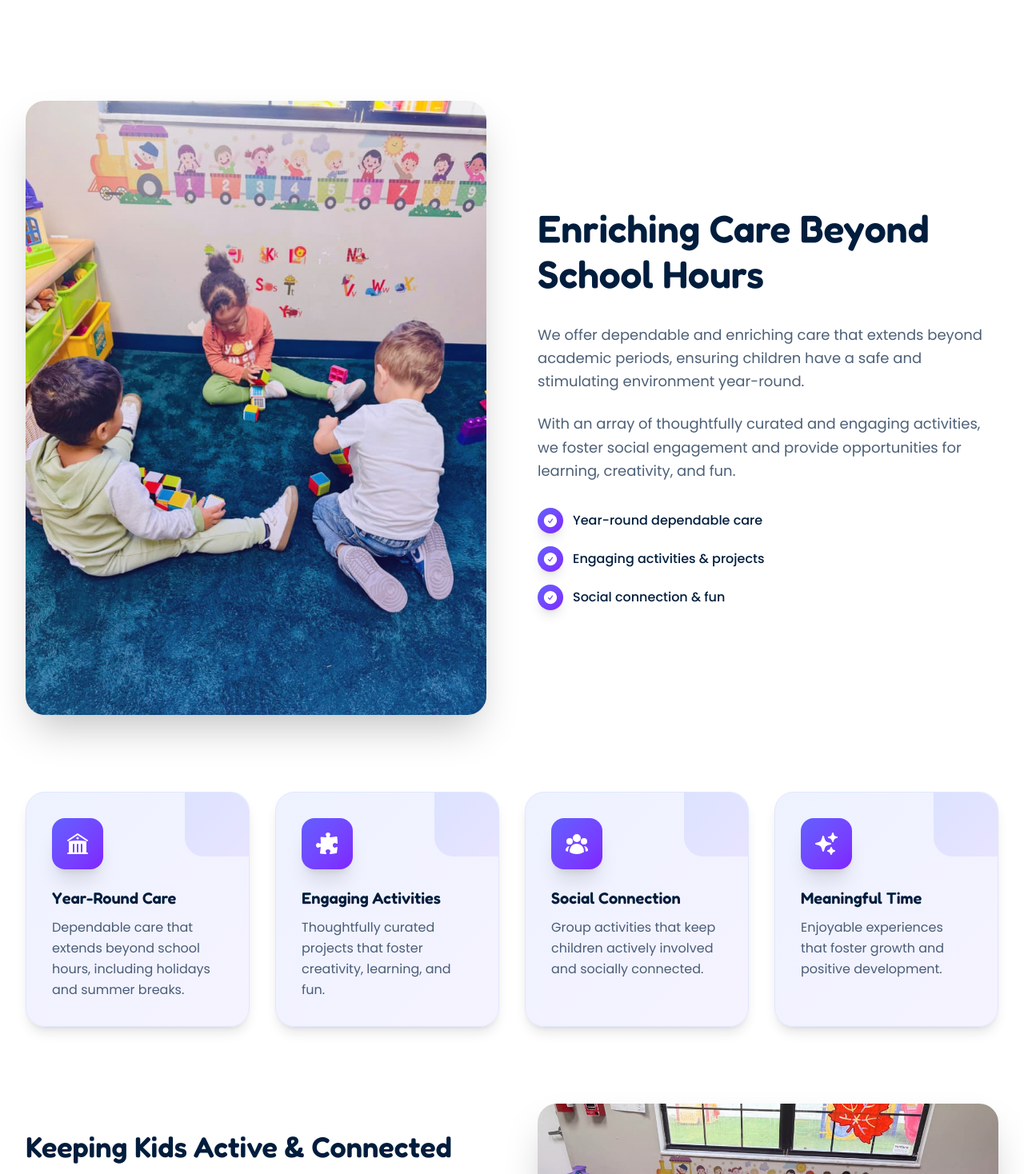
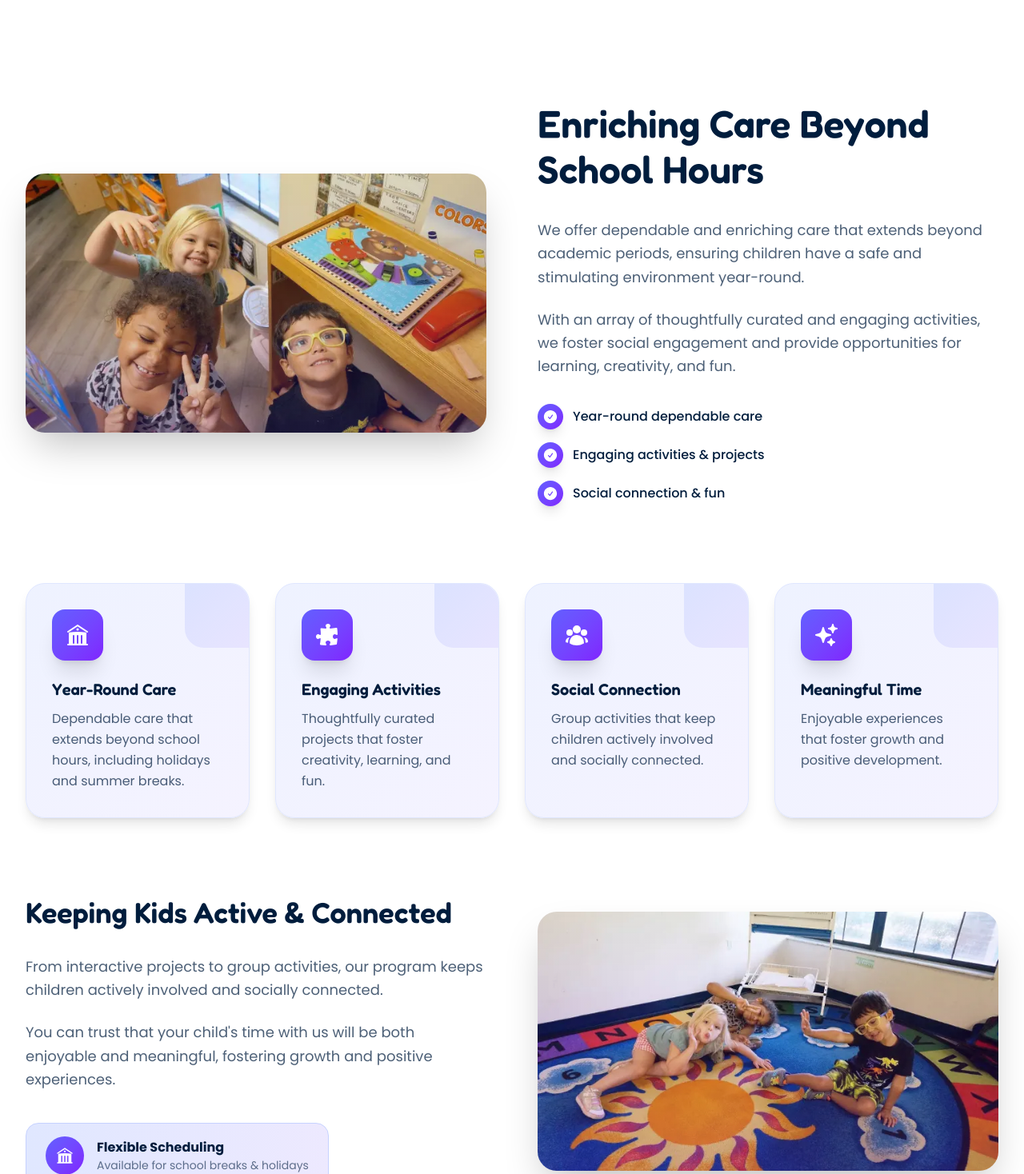
Before and after one commit to MrAlvaroLG/abc-kids, a Next.js app: page /en/programs/after-school in a window 1280 px wide. Shown: the part 822-2290 px from the top of the page at 80% size. Built offline with nearby package versions, Linux system fonts and the light colour scheme.

Commit message:
feat: Replace after-school program images with new `afterSch1.jpg` and `afterSch2.jpg`.

```diff
--- a/app/[locale]/programs/after-school/page.tsx
+++ b/app/[locale]/programs/after-school/page.tsx
@@ -110,7 +110,7 @@ export default async function AfterSchoolPage() {
                             <div className="relative">
                                 <div className="relative rounded-3xl overflow-hidden shadow-2xl">
                                     <Image
-                                        src="/programs/school-age/Age1.jpg"
+                                        src="/programs/school-age/afterSch1.jpg"
                                         alt="School Age program at ABC Kids"
                                         width={600}
                                         height={500}
@@ -214,7 +214,7 @@ export default async function AfterSchoolPage() {
                             <div className="relative order-1 lg:order-2">
                                 <div className="relative rounded-3xl overflow-hidden shadow-2xl">
                                     <Image
-                                        src="/programs/school-age/Age2.jpg"
+                                        src="/programs/school-age/afterSch2.jpg"
                                         alt="School age children activities"
                                         width={600}
                                         height={500}
```
Also changed, not shown: public/programs/school-age/afterSch1.jpg (added), public/programs/school-age/afterSch2.jpg (added).
